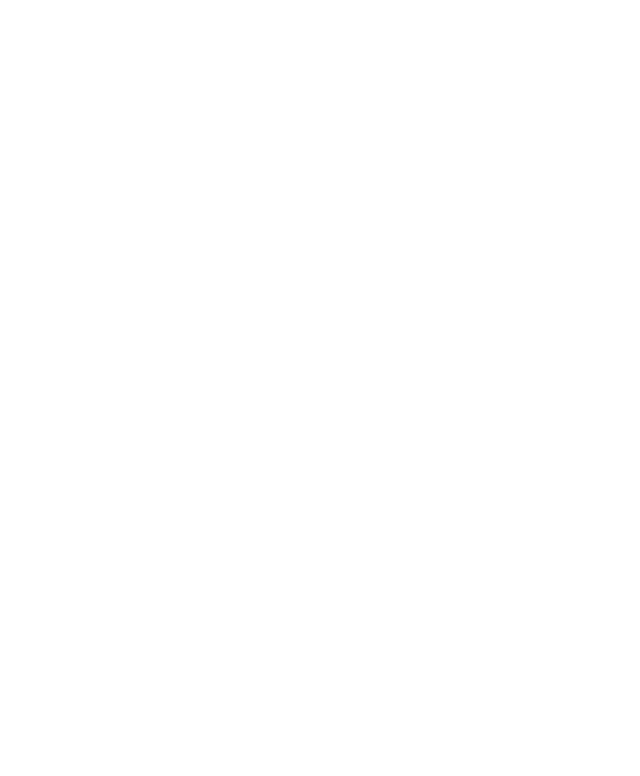
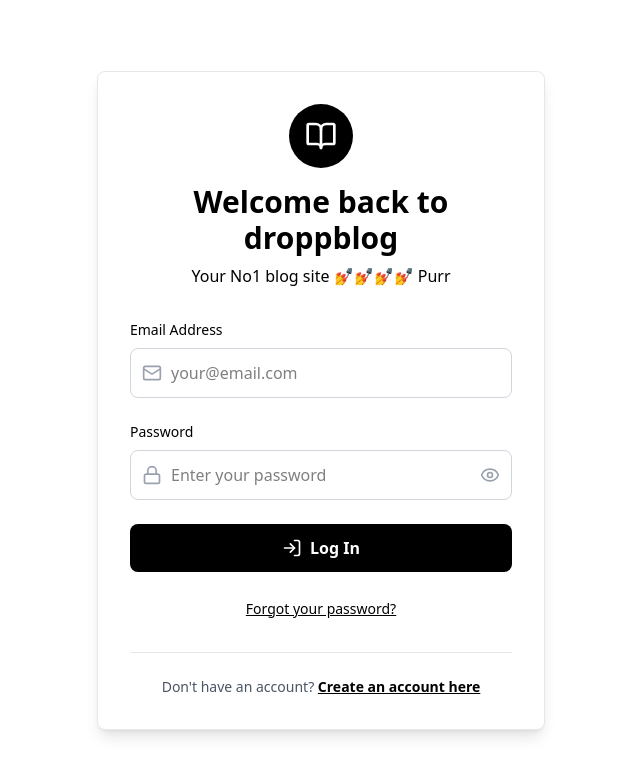
Before and after one commit to SirhmVFX/droppblog, a React (Vite) app: page /Login in a window 1280 px wide. Before the commit this address had no page. Shown: the top 776 px of the page, without its empty margins (319-959 px from the left). Built offline with nearby package versions, Linux system fonts and the light colour scheme.

Commit message:
SignIn
Added SignIn

```diff
--- a/src/App.jsx
+++ b/src/App.jsx
@@ -1,5 +1,6 @@
 import { BrowserRouter, Route, Routes } from 'react-router'
 import SignUp from './Authentication/SignUp'
+import SignIn from './Authentication/SignIn'
 import ErrorBoundary from './ErrorBoundary'
 
 function App() {
@@ -21,7 +22,14 @@
         />
 
         {/* {login} */}
-        <Route />
+        <Route
+          path='/Login'
+          element={
+            <ErrorBoundary>
+              <SignIn/>
+            </ErrorBoundary>
+          }
+          />
 
         {/* {dashboard} */}
         <Route />
--- /dev/null
+++ b/src/Authentication/SignIn.jsx
@@ -0,0 +1,200 @@
+import React, { useState } from 'react';
+import { Mail, Lock, Eye, EyeOff, BookOpen, LogIn } from 'lucide-react';
+import { Link, useNavigate } from 'react-router-dom';
+import supabase from '../supabase-client';
+
+const SignIn = () => {
+    // Form data state
+    const [formData, setFormData] = useState({
+        email: '',
+        password: ''
+    });
+
+    // State management for UI and form validation
+    const [showPassword, setShowPassword] = useState(false);
+    const [errors, setErrors] = useState({});
+    const [message, setMessage] = useState("");
+    const [loading, setLoading] = useState(false);
+    const navigate = useNavigate();
+
+    // Handle input changes and clear errors on user typing
+    const handleInputChange = (e) => {
+        const { name, value } = e.target;
+        setFormData(prev => ({
+            ...prev,
+            [name]: value
+        }));
+
+        if (errors[name]) {
+            setErrors(prev => ({ ...prev, [name]: '' }));
+        }
+    };
+
+    // Form validation logic
+    const validateForm = () => {
+        const newErrors = {};
+
+        if (!formData.email.trim()) {
+            newErrors.email = 'Email is required';
+        } else if (!/\S+@\S+\.\S+/.test(formData.email)) {
+            newErrors.email = 'Email is invalid';
+        }
+
+        if (!formData.password) {
+            newErrors.password = 'Password is required';
+        }
+
+        return newErrors;
+    };
+
+    // Handle form submission and Supabase authentication
+    const handleSubmit = async (e) => {
+        e.preventDefault();
+        setMessage("");
+        setLoading(true);
+
+        const newErrors = validateForm();
+
+        if (Object.keys(newErrors).length > 0) {
+            setErrors(newErrors);
+            setLoading(false);
+            return;
+        }
+
+        try {
+            const { data, error } = await supabase.auth.signInWithPassword({
+                email: formData.email,
+                password: formData.password,
+            });
+
+            if (error) {
+                setMessage(error.message);
+            } else if (data?.user) {
+                setMessage("Login successful! Redirecting...");
+                setFormData({ email: '', password: '' });
+                setTimeout(() => navigate("/"), 2000); // Redirect to home or dashboard
+            }
+        } catch (err) {
+            setMessage("An unexpected error occurred. Please try again.");
+        }
+
+        setLoading(false);
+    };
+
+    return (
+        <div className="min-h-screen bg-white flex items-center justify-center p-4">
+            <div className="w-full max-w-md">
+                {/* Success/Error message display */}
+                {message && (
+                    <div className={`text-center text-sm font-medium p-2 mb-5 rounded ${
+                        message.toLowerCase().includes("success")
+                            ? "text-green bg-green-100"
+                            : "text-red bg-red-100"
+                    }`}>
+                        {message}
+                    </div>
+                )}
+
+                <div className="bg-white rounded-lg shadow-lg border border-gray-200 p-8">
+                    {/* Header section with logo and welcome text */}
+                    <div className="text-center mb-8">
+                        <div className="w-16 h-16 bg-black rounded-full flex items-center justify-center mx-auto mb-4">
+                            <BookOpen className="w-8 h-8 text-white" />
+                        </div>
+                        <h2 className="text-3xl font-bold text-black mb-2">Welcome back to droppblog</h2>
+                        <p>Your No1 blog site 💅💅💅💅 Purr</p>
+                    </div>
+                    <div className="space-y-6">
+                        {/* Email input field */}
+                        <div>
+                            <label className="block text-sm font-medium text-black mb-2">
+                                Email Address
+                            </label>
+                            <div className="relative">
+                                <Mail className="absolute left-3 top-1/2 transform -translate-y-1/2 text-gray-400 w-5 h-5" />
+                                <input
+                                    type="email"
+                                    name="email"
+                                    value={formData.email}
+                                    onChange={handleInputChange}
+                                    className={`w-full pl-10 pr-4 py-3 border rounded-lg focus:ring-2 focus:ring-black focus:border-black transition-all ${
+                                        errors.email ? 'border-red-500' : 'border-gray-300'
+                                    }`}
+                                    placeholder="your@email.com"
+                                />
+                            </div>
+                            {errors.email && <p className="text-red-500 text-sm mt-1">{errors.email}</p>}
+                        </div>
+                        {/* Password input field with visibility toggle */}
+                        <div>
+                            <label className="block text-sm font-medium text-black mb-2">
+                                Password
+                            </label>
+                            <div className="relative">
+                                <Lock className="absolute left-3 top-1/2 transform -translate-y-1/2 text-gray-400 w-5 h-5" />
+                                <input
+                                    type={showPassword ? "text" : "password"}
+                                    name="password"
+                                    value={formData.password}
+                                    onChange={handleInputChange}
+                                    className={`w-full pl-10 pr-12 py-3 border rounded-lg focus:ring-2 focus:ring-black focus:border-black transition-all ${
+                                        errors.password ? 'border-red-500' : 'border-gray-300'
+                                    }`}
+                                    placeholder="Enter your password"
+                                />
+                                {/* Password visibility toggle button */}
+                                <button
+                                    type="button"
+                                    onClick={() => setShowPassword(!showPassword)}
+                                    className="absolute right-3 top-1/2 transform -translate-y-1/2 text-gray-400 hover:text-gray-600 transition-colors"
+                                >
+                                    {showPassword ? <EyeOff className="w-5 h-5" /> : <Eye className="w-5 h-5" />}
+                                </button>
+                            </div>
+                            {errors.password && <p className="text-red-500 text-sm mt-1">{errors.password}</p>}
+                        </div>
+
+                        {/* Submit button with loading state */}
+                        <button
+                            type="button"
+                            onClick={handleSubmit}
+                            disabled={loading}
+                            className={`w-full bg-black text-white py-3 px-4 rounded-lg font-semibold flex items-center justify-center space-x-2 transition-all ${
+                                loading ? 'opacity-50 cursor-not-allowed' : 'hover:bg-gray-800 focus:ring-4 focus:ring-gray-300'
+                            }`}
+                        >
+                            <LogIn className="w-5 h-5" />
+                            <span>{loading ? "Logging in..." : "Log In"}</span>
+                        </button>
+
+                        {/* Forgot password link */}
+                        <div className="text-center">
+                            <Link
+                                to="/forgotPassword"
+                                className="text-black hover:text-gray-700 text-sm font-medium underline transition-colors"
+                            >
+                                Forgot your password?
+                            </Link>
+                        </div>
+                    </div>
+
+                    {/* Bottom section - Link to signup page */}
+                    <div className="text-center mt-8 pt-6 border-t border-gray-200">
+                        <p className="text-gray-600 text-sm">
+                            Don't have an account?{' '}
+                            <Link
+                                to="/signup"
+                                className="text-black hover:text-gray-700 font-semibold underline"
+                            >
+                                Create an account here
+                            </Link>
+                        </p>
+                    </div>
+                </div>
+            </div>
+
+        </div>
+    );
+};
+
+export default SignIn;
```
